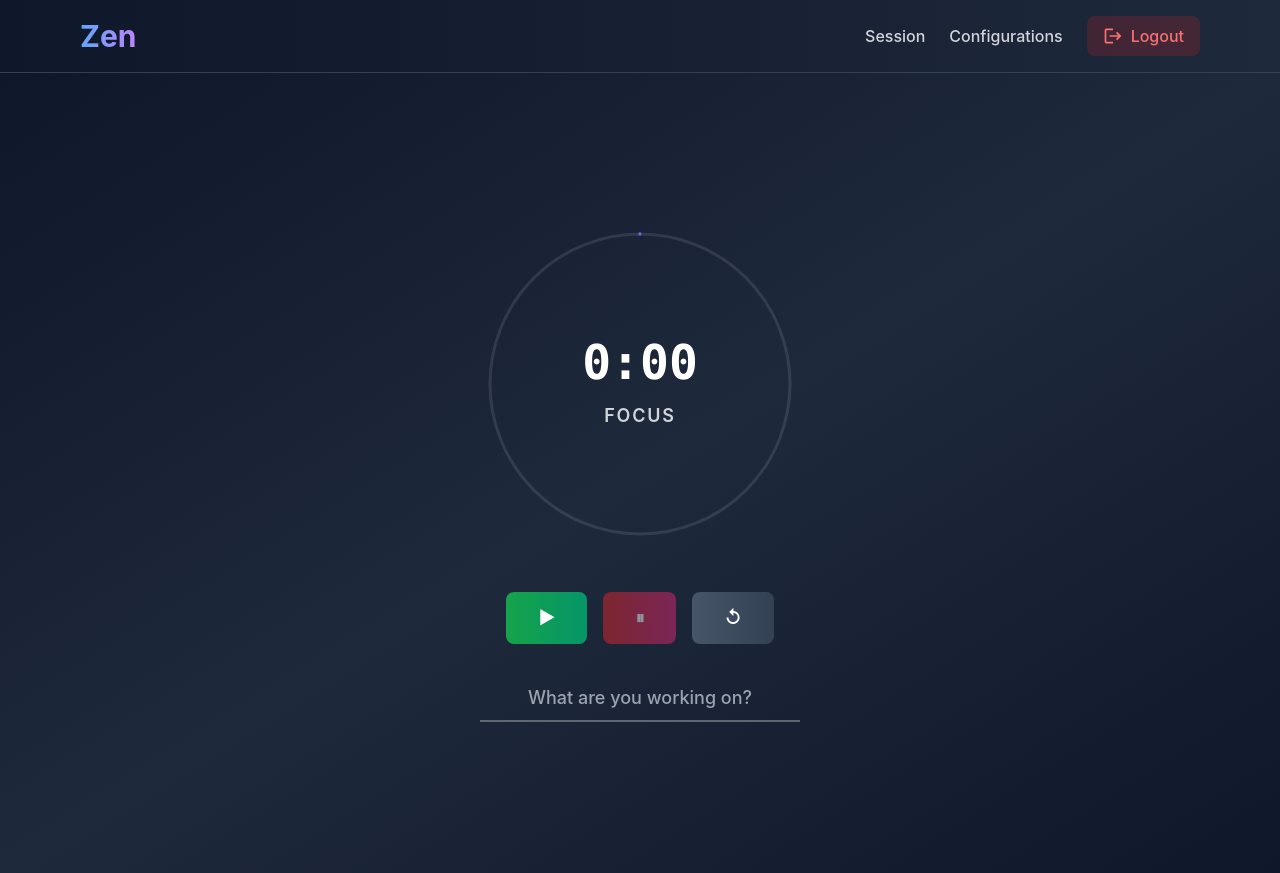
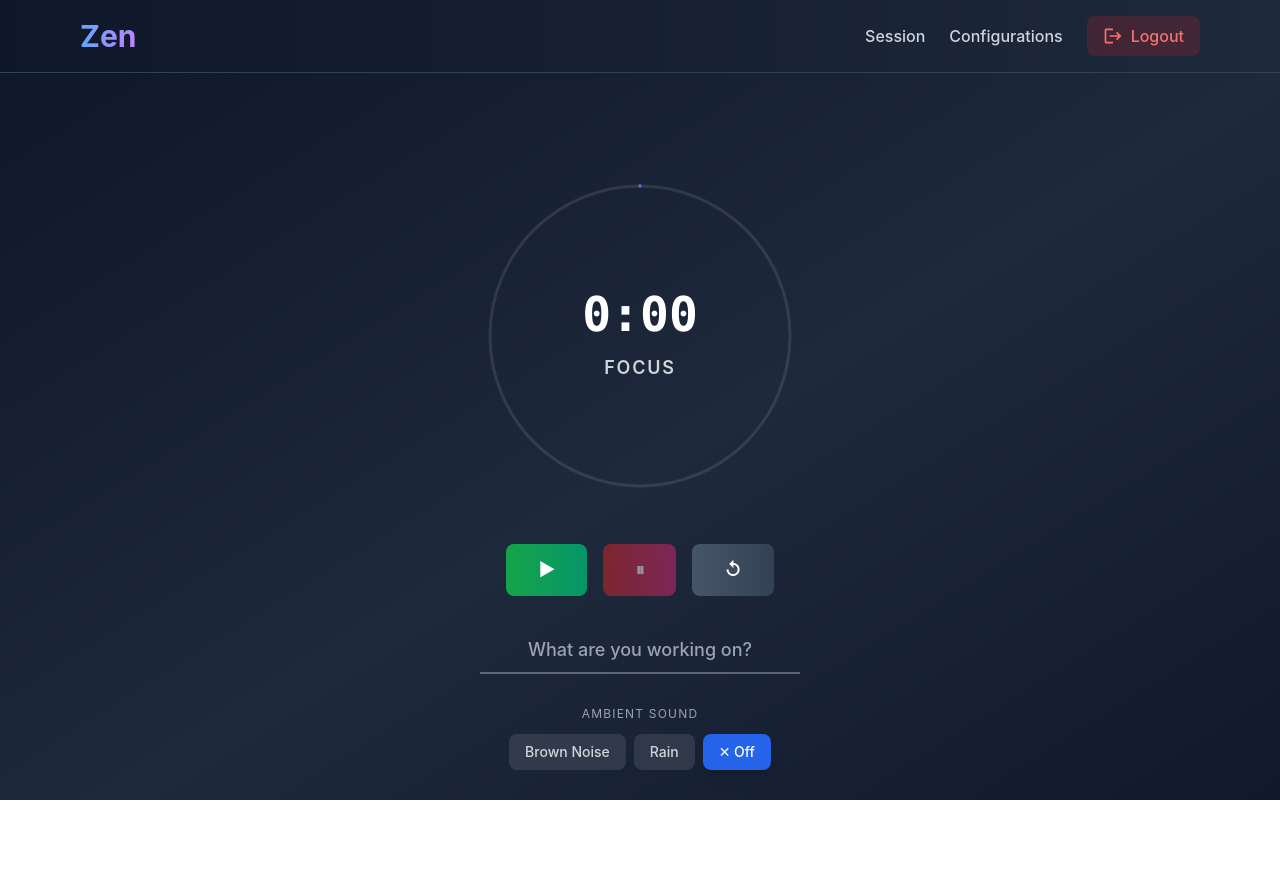
Before and after one commit to aryamanpandu/Zen, a React (Vite) app in the folder client/: page /session/1 in a window 1280 px wide. After the commit the page ends 800 px from the top, so only its background shows below. Built offline with nearby package versions, Linux system fonts and the light colour scheme; no server answers; sample sign-in values are in the browser's storage.

Commit message:
Updated Styling for Session Page

```diff
--- a/client/src/index.css
+++ b/client/src/index.css
@@ -2,5 +2,5 @@
 @tailwind components;
 @tailwind utilities;
 
-html,body,#root{height:100%;}
+html,body,#root{height:100%;margin:0;padding:0;overflow:hidden;}
 body{font-family: Inter, ui-sans-serif, system-ui, -apple-system, 'Segoe UI', Roboto, 'Helvetica Neue', Arial}
--- a/client/src/pages/Session.jsx
+++ b/client/src/pages/Session.jsx
@@ -19,7 +19,16 @@ export default function Session(){
   const [running, setRunning] = useState(false)
   const [phase, setPhase] = useState('focus')
   const [focusInput, setFocusInput] = useState('')
+  const [ambientSound, setAmbientSound] = useState(null)
+  const [ambientPlaying, setAmbientPlaying] = useState(false)
   const timerRef = useRef(null)
+  const audioRef = useRef(null)
+
+  // S3 URLs for ambient sounds - Replace these with your actual S3 URLs
+  const SOUNDS = {
+    brownNoise: 'https://zen-pomo-sounds.s3.us-east-1.amazonaws.com/smoothedBrownNoise.mp3',
+    rainNoise: 'https://zen-pomo-sounds.s3.us-east-1.amazonaws.com/heavyRainWhiteNoise.mp3'
+  }
 
   useEffect(()=>{
     async function start(){
@@ -87,12 +96,41 @@ export default function Session(){
     setSession(j)
   }
 
+  function toggleAmbientSound(soundKey){
+    if (ambientSound === soundKey && ambientPlaying) {
+      audioRef.current?.pause()
+      setAmbientPlaying(false)
+      setAmbientSound(null)
+    } else {
+      if (audioRef.current) audioRef.current.pause()
+      setAmbientSound(soundKey)
+      setAmbientPlaying(true)
+    }
+  }
+
+  useEffect(()=>{
+    if (ambientPlaying && ambientSound && SOUNDS[ambientSound]) {
+      if (!audioRef.current) {
+        audioRef.current = new Audio(SOUNDS[ambientSound])
+        audioRef.current.loop = true
+        audioRef.current.volume = 0.3
+      }
+      audioRef.current.src = SOUNDS[ambientSound]
+      audioRef.current.play().catch(e => console.warn('Audio play failed:', e))
+    } else if (audioRef.current) {
+      audioRef.current.pause()
+    }
+    return () => {
+      if (audioRef.current) audioRef.current.pause()
+    }
+  }, [ambientPlaying, ambientSound])
+
   return (
     <div className="w-screen h-screen bg-gradient-to-br from-slate-900 via-slate-800 to-slate-900 flex flex-col items-center justify-center overflow-hidden">
       {/* Main Content - Center */}
-      <div className="flex flex-col items-center justify-center">
+      <div className="flex flex-col items-center justify-center h-full w-full overflow-hidden">
         {/* Timer & Focus Section - Main Content */}
-        <div className="flex-1 flex flex-col items-center justify-center">
+        <div className="flex flex-col items-center justify-center">
           {/* Timer with Progress Circle */}
           <div className="relative w-80 h-80 mb-12">
             <svg className="absolute inset-0 w-full h-full" viewBox="0 0 320 320">
@@ -151,7 +189,7 @@ export default function Session(){
           </div>
 
           {/* Focus Input - Single Line with Underline */}
-          <div className="w-full max-w-md">
+          <div className="w-full max-w-md mb-8">
             <input
               className="w-full bg-transparent border-b-2 border-white/30 text-white placeholder-gray-400 text-center text-lg font-medium focus:outline-none focus:border-blue-400 transition-all duration-200 py-2"
               style={{
@@ -162,6 +200,47 @@ export default function Session(){
               onBlur={saveFocusInput}
               placeholder="What are you working on?"
             />
+          </div>
+
+          {/* Ambient Sound Controls */}
+          <div className="flex flex-col items-center gap-3">
+            <div className="text-xs text-gray-400 uppercase tracking-widest">Ambient Sound</div>
+            <div className="flex gap-2">
+              <button
+                onClick={() => toggleAmbientSound('brownNoise')}
+                className={`px-4 py-2 rounded-lg text-sm font-medium transition-all duration-300 ${
+                  ambientSound === 'brownNoise' && ambientPlaying
+                    ? 'bg-blue-600 text-white shadow-lg'
+                    : 'bg-white/10 text-gray-300 hover:bg-white/20'
+                }`}
+              >
+                Brown Noise
+              </button>
+              <button
+                onClick={() => toggleAmbientSound('rainNoise')}
+                className={`px-4 py-2 rounded-lg text-sm font-medium transition-all duration-300 ${
+                  ambientSound === 'rainNoise' && ambientPlaying
+                    ? 'bg-blue-600 text-white shadow-lg'
+                    : 'bg-white/10 text-gray-300 hover:bg-white/20'
+                }`}
+              >
+                Rain
+              </button>
+              <button
+                onClick={() => {
+                  if (audioRef.current) audioRef.current.pause()
+                  setAmbientPlaying(false)
+                  setAmbientSound(null)
+                }}
+                className={`px-4 py-2 rounded-lg text-sm font-medium transition-all duration-300 ${
+                  ambientSound === null
+                    ? 'bg-blue-600 text-white shadow-lg'
+                    : 'bg-white/10 text-gray-300 hover:bg-white/20'
+                }`}
+              >
+                ✕ Off
+              </button>
+            </div>
           </div>
         </div>
       </div>
```
